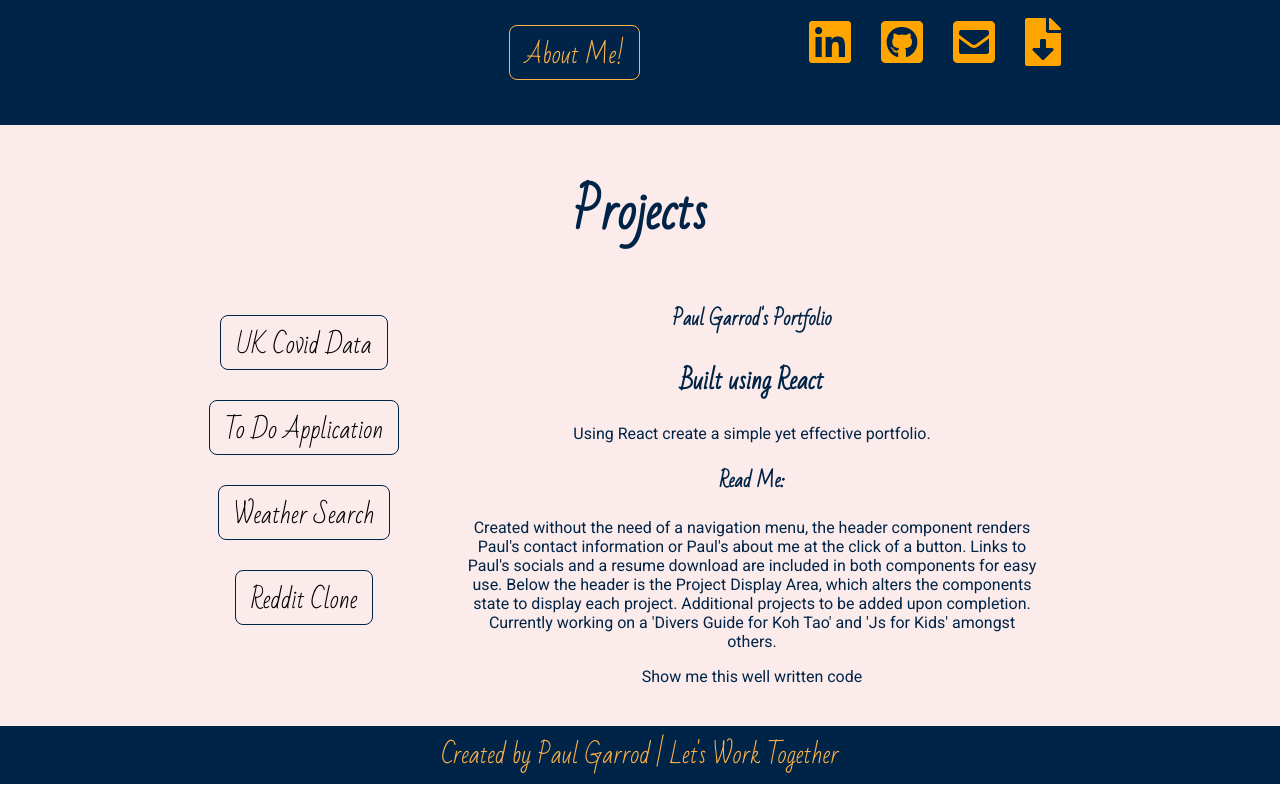
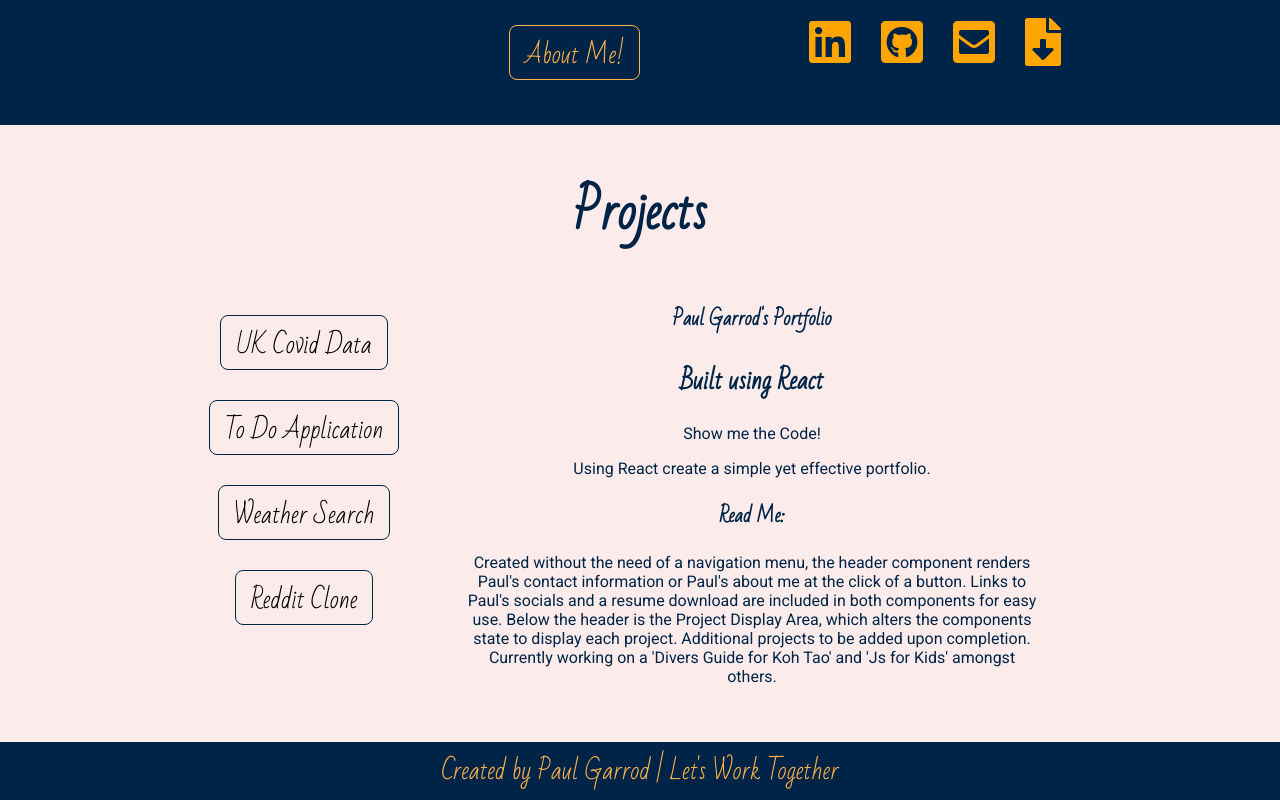
Before and after one commit to PaulGarrod/paulGarrodDevPortfolio, a React (Create React App) app: page / in a window 1280 px wide. Shown: the part 370-1170 px from the top of the page. Built offline with nearby package versions, Linux system fonts and the light colour scheme.

Commit message:
Update project display order
Bring code link up below technology title.

```diff
--- a/src/ProjectCard.js
+++ b/src/ProjectCard.js
@@ -69,6 +69,7 @@ export const ProjectCard = () => {
         <article className="project-card-display">
             <h1>{title}</h1>
             <h2>{tech}</h2>
+            <a href={github}>Show me the Code!</a>
             {website !== null && (
             <a href={website} target="_blank">
                 <img className="project-card-display-image" src={`images/projects/${image}`}/>
@@ -77,7 +78,6 @@ export const ProjectCard = () => {
             <p>{desc}</p>
             <h3>Read Me:</h3>
             <p>{readMe}</p>
-            <a href={github}>Show me this well written code</a>
         </article>
     </div>
     )
```
